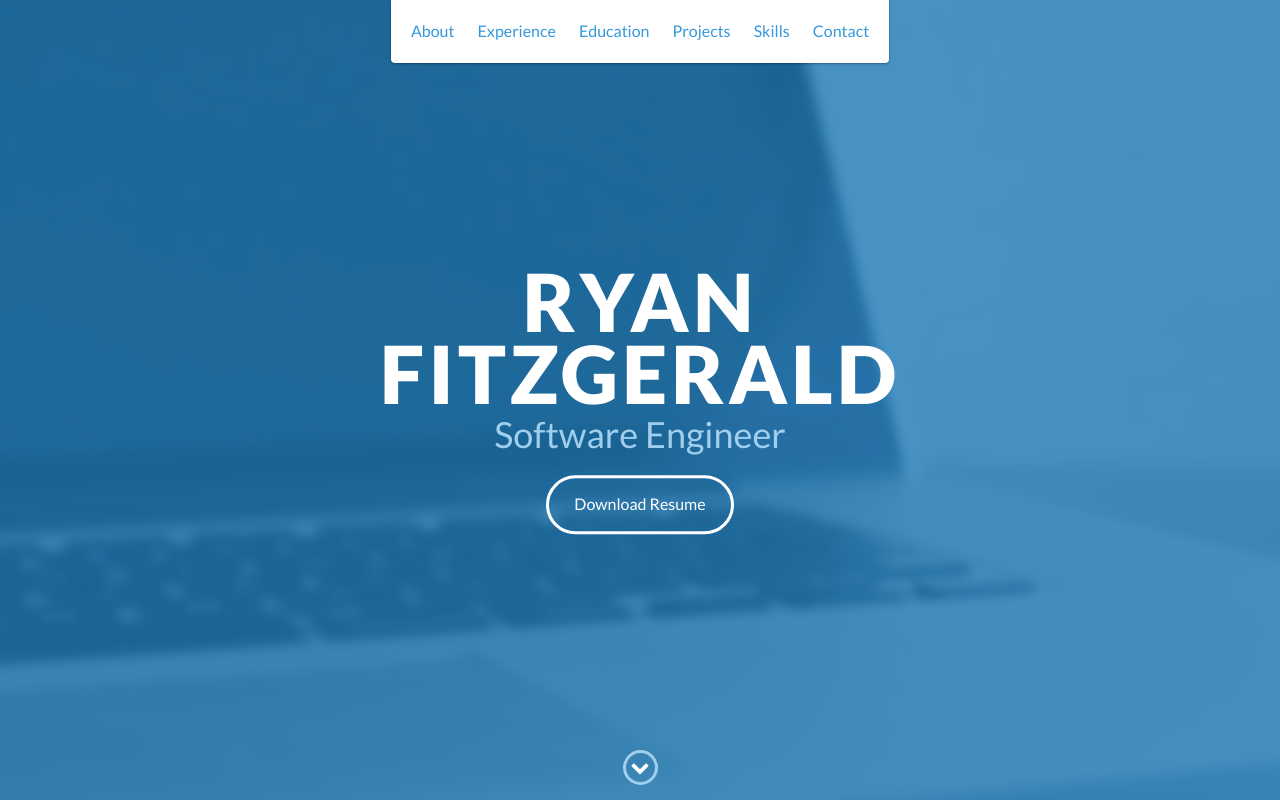
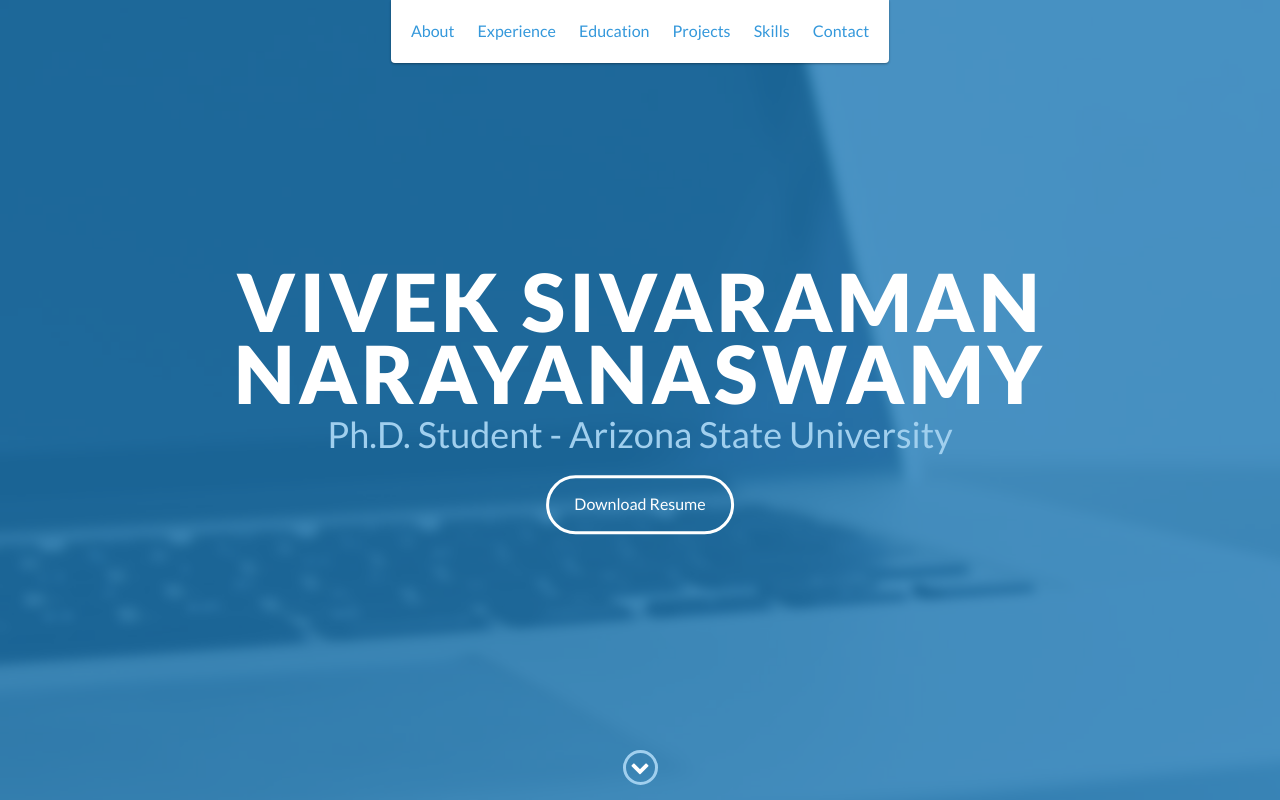
Before and after one commit to vivsivaraman/vivsivaraman.github.io, a website: page index.html in a window 1280 px wide. Shown: the top 800 px of the page. Drawn offline with nearby package versions, Linux system fonts and the light colour scheme.

Commit message:
Update index.html

```diff
--- a/index.html
+++ b/index.html
@@ -48,8 +48,8 @@
 
     <div id="lead">
         <div id="lead-content">
-            <h1>Ryan Fitzgerald</h1>
-            <h2>Software Engineer</h2>
+            <h1>Vivek Sivaraman Narayanaswamy</h1>
+            <h2>Ph.D. Student - Arizona State University</h2>
             <a href="#" class="btn-rounded-white">Download Resume</a>
         </div>
         <!-- End #lead-content -->
```
